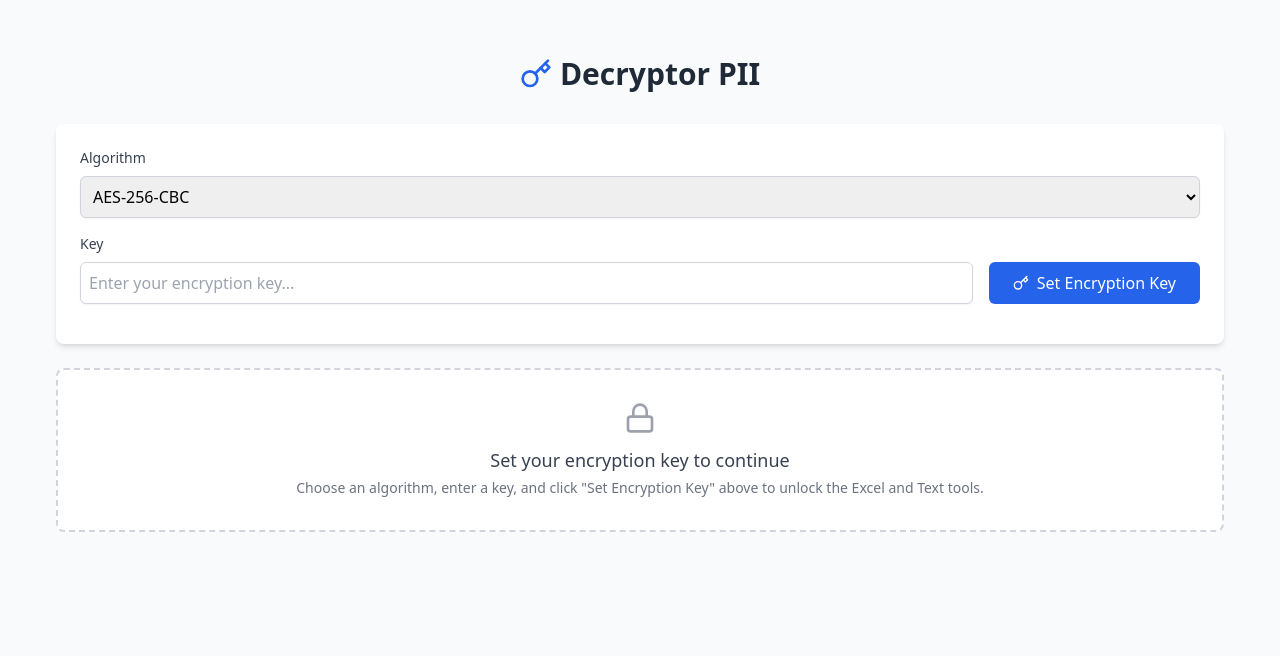
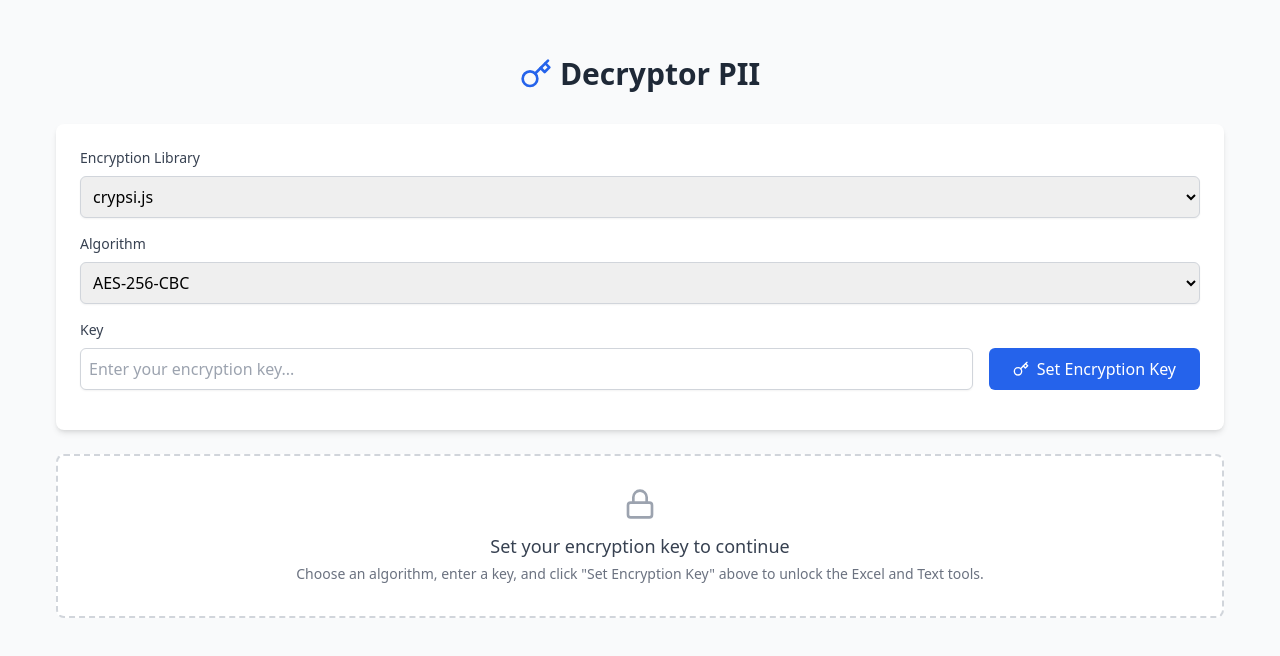
Before and after one commit to dikawebid/decryptor-pii, a React (Vite) app: page / in a window 1280 px wide. Shown: the top 656 px of the page. Built offline with nearby package versions, Linux system fonts and the light colour scheme.

Commit message:
feat: implement support for multiple encryption providers (crypsi and pii-cyclops)

```diff
--- a/package.json
+++ b/package.json
@@ -16,6 +16,7 @@
     "file-saver": "^2.0.5",
     "jszip": "^3.10.1",
     "lucide-react": "^0.344.0",
+    "pii-cyclops": "^1.1.2",
     "react": "^18.3.1",
     "react-dom": "^18.3.1",
     "react-dropzone": "^14.2.3",
@@ -31,12 +32,12 @@
     "eslint": "^9.9.1",
     "eslint-plugin-react-hooks": "^5.1.0-rc.0",
     "eslint-plugin-react-refresh": "^0.4.11",
+    "gh-pages": "^5.0.0",
     "globals": "^15.9.0",
     "postcss": "^8.4.35",
     "tailwindcss": "^3.4.1",
     "typescript": "^5.5.3",
     "typescript-eslint": "^8.3.0",
-    "vite": "^5.4.2",
-    "gh-pages": "^5.0.0"
+    "vite": "^5.4.2"
   }
 }
--- a/src/App.tsx
+++ b/src/App.tsx
@@ -10,13 +10,22 @@ function App() {
 	const [activeTab, setActiveTab] = useState<TabId>('excel');
 	const crypto = useCrypto();
 	const {
+		provider,
 		algorithm,
 		encryptionKey,
 		isSetEncryptionKey,
 		setAlgorithm,
+		setProvider,
 		setEncryptionKey,
 		setIsSetEncryptionKey,
 	} = crypto;
+
+	const handleProviderChange = (value: 'crypsi' | 'pii-cyclops') => {
+		setProvider(value);
+		// Providers are incompatible, so clear any stale key from the other library.
+		setEncryptionKey('');
+		setIsSetEncryptionKey(false);
+	};
 
 	return (
 		<div className="min-h-screen bg-gray-50 p-8">
@@ -28,9 +37,11 @@ function App() {
 
 				{/* Configuration — shown first, above the tabs, shared by both tools */}
 				<AlgorithmKeyConfig
+					provider={provider}
 					algorithm={algorithm}
 					encryptionKey={encryptionKey}
 					isSetEncryptionKey={isSetEncryptionKey}
+					onProviderChange={handleProviderChange}
 					onAlgorithmChange={setAlgorithm}
 					onEncryptionKeyChange={setEncryptionKey}
 					onToggleEncryptionKey={() => setIsSetEncryptionKey(!isSetEncryptionKey)}
--- a/src/components/AlgorithmKeyConfig.tsx
+++ b/src/components/AlgorithmKeyConfig.tsx
@@ -1,4 +1,5 @@
 import { Key } from 'lucide-react';
+import type { CryptoProviderName } from '../lib/crypto';
 
 const ALGORITHM_OPTIONS = [
 	{ value: 'aes-128-cbc', label: 'AES-128-CBC' },
@@ -7,25 +8,55 @@ const ALGORITHM_OPTIONS = [
 	{ value: 'aes-256-gcm', label: 'AES-256-GCM' },
 ];
 
+const PROVIDER_OPTIONS: { value: CryptoProviderName; label: string }[] = [
+	{ value: 'crypsi', label: 'crypsi.js' },
+	{ value: 'pii-cyclops', label: 'pii-cyclops' },
+];
+
 interface AlgorithmKeyConfigProps {
+	provider: CryptoProviderName;
 	algorithm: string;
 	encryptionKey: string;
 	isSetEncryptionKey: boolean;
+	onProviderChange: (value: CryptoProviderName) => void;
 	onAlgorithmChange: (value: string) => void;
 	onEncryptionKeyChange: (value: string) => void;
 	onToggleEncryptionKey: () => void;
 }
 
 function AlgorithmKeyConfig({
+	provider,
 	algorithm,
 	encryptionKey,
 	isSetEncryptionKey,
+	onProviderChange,
 	onAlgorithmChange,
 	onEncryptionKeyChange,
 	onToggleEncryptionKey,
 }: AlgorithmKeyConfigProps) {
 	return (
 		<div className="bg-white rounded-lg shadow-md p-6 mb-6">
+			<div className="mb-4">
+				<label htmlFor="provider" className="block text-sm font-medium text-gray-700 mb-2">
+					Encryption Library
+				</label>
+				<div className="flex gap-4">
+					<select
+						id="provider"
+						disabled={isSetEncryptionKey}
+						value={provider}
+						onChange={(e) => onProviderChange(e.target.value as CryptoProviderName)}
+						className="flex-1 rounded-md border-gray-300 shadow-sm focus:border-blue-500 focus:ring-blue-500 p-2 border"
+					>
+						{PROVIDER_OPTIONS.map((option) => (
+							<option key={option.value} value={option.value}>
+								{option.label}
+							</option>
+						))}
+					</select>
+				</div>
+			</div>
+			{provider === 'crypsi' ? (
 				<div className="mb-4">
 					<label htmlFor="algorithm" className="block text-sm font-medium text-gray-700 mb-2">
 						Algorithm
@@ -46,6 +77,17 @@ function AlgorithmKeyConfig({
 						</select>
 					</div>
 				</div>
+			) : (
+				<div className="mb-4">
+					<label className="block text-sm font-medium text-gray-700 mb-2">Algorithm</label>
+					<div className="flex gap-4">
+						<p className="flex-1">AES-CBC (fixed)</p>
+					</div>
+					<p className="text-xs text-gray-500 mt-1">
+						pii-cyclops uses a fixed AES-CBC algorithm.
+					</p>
+				</div>
+			)}
 			<div className="mb-4">
 				<label htmlFor="key" className="block text-sm font-medium text-gray-700 mb-2">
 					Key
--- a/src/hooks/useCrypto.ts
+++ b/src/hooks/useCrypto.ts
@@ -1,67 +1,43 @@
 import { useState } from 'react';
-import { aes } from 'crypsi.js';
+import { getCryptoProvider } from '../lib/crypto';
+import type { CryptoProviderName } from '../lib/crypto';
 
 export interface CryptoApi {
 	algorithm: string;
+	provider: CryptoProviderName;
 	encryptionKey: string;
 	isSetEncryptionKey: boolean;
 	encryptAes: (str: string) => Promise<string>;
 	decryptAes: (str: string) => Promise<string>;
 	setAlgorithm: (value: string) => void;
+	setProvider: (value: CryptoProviderName) => void;
 	setEncryptionKey: (value: string) => void;
 	setIsSetEncryptionKey: (value: boolean | ((prev: boolean) => boolean)) => void;
 }
 
 export function useCrypto(): CryptoApi {
-	const [algorithm, setAlgorithm] = useState("aes-256-cbc");
-	const [encryptionKey, setEncryptionKey] = useState("");
+	const [algorithm, setAlgorithm] = useState('aes-256-cbc');
+	const [provider, setProvider] = useState<CryptoProviderName>('crypsi');
+	const [encryptionKey, setEncryptionKey] = useState('');
 	const [isSetEncryptionKey, setIsSetEncryptionKey] = useState(false);
 
 	async function decryptAes(str: string): Promise<string> {
-		try {
-			const decoder = new TextDecoder();
-			let decrypted = await aes.decryptWithAes256Cbc(encryptionKey, str);
-
-			if (algorithm === "aes-128-cbc") {
-				decrypted = await aes.decryptWithAes128Cbc(encryptionKey, str);
-			} else if (algorithm === "aes-128-gcm") {
-				decrypted = await aes.decryptWithAes128Gcm(encryptionKey, str);
-			} else if (algorithm === "aes-256-gcm") {
-				decrypted = await aes.decryptWithAes256Gcm(encryptionKey, str);
-			}
-
-			return decoder.decode(decrypted).toString();
-		} catch (error) {
-			return str;
-		}
+		return getCryptoProvider(provider, { algorithm, encryptionKey }).decrypt(str, encryptionKey);
 	}
 
 	async function encryptAes(str: string): Promise<string> {
-		try {
-			let encrypted = await aes.encryptWithAes256Cbc(encryptionKey, str);
-
-			if (algorithm === "aes-128-cbc") {
-				encrypted = await aes.encryptWithAes128Cbc(encryptionKey, str);
-			} else if (algorithm === "aes-128-gcm") {
-				encrypted = await aes.encryptWithAes128Gcm(encryptionKey, str);
-			} else if (algorithm === "aes-256-gcm") {
-				encrypted = await aes.encryptWithAes256Gcm(encryptionKey, str);
-			}
-
-			return encrypted;
-		} catch (error) {
-			console.error('Encryption error:', error);
-			return str;
-		}
+		return getCryptoProvider(provider, { algorithm, encryptionKey }).encrypt(str, encryptionKey);
 	}
 
 	return {
 		algorithm,
+		provider,
 		encryptionKey,
 		isSetEncryptionKey,
 		encryptAes,
 		decryptAes,
 		setAlgorithm,
+		setProvider,
 		setEncryptionKey,
 		setIsSetEncryptionKey,
 	};
--- /dev/null
+++ b/src/lib/crypto/index.ts
@@ -0,0 +1,20 @@
+import type { CryptoProvider, CryptoProviderName } from './types';
+import { createCrypsiProvider } from './providers/crypsi';
+import { createPiiCyclopsProvider } from './providers/piiCyclops';
+
+export type { CryptoProvider, CryptoProviderName } from './types';
+
+interface GetCryptoProviderOptions {
+	algorithm: string;
+	encryptionKey: string;
+}
+
+export function getCryptoProvider(
+	providerName: CryptoProviderName,
+	{ algorithm, encryptionKey }: GetCryptoProviderOptions,
+): CryptoProvider {
+	if (providerName === 'pii-cyclops') {
+		return createPiiCyclopsProvider();
+	}
+	return createCrypsiProvider(algorithm, encryptionKey);
+}
--- /dev/null
+++ b/src/lib/crypto/providers/crypsi.ts
@@ -0,0 +1,49 @@
+import { aes } from 'crypsi.js';
+import type { CryptoProvider } from '../types';
+
+export function createCrypsiProvider(algorithm: string, encryptionKey: string): CryptoProvider {
+	async function decrypt(str: string): Promise<string> {
+		try {
+			const decoder = new TextDecoder();
+			let decrypted = await aes.decryptWithAes256Cbc(encryptionKey, str);
+
+			if (algorithm === 'aes-128-cbc') {
+				decrypted = await aes.decryptWithAes128Cbc(encryptionKey, str);
+			} else if (algorithm === 'aes-128-gcm') {
+				decrypted = await aes.decryptWithAes128Gcm(encryptionKey, str);
+			} else if (algorithm === 'aes-256-gcm') {
+				decrypted = await aes.decryptWithAes256Gcm(encryptionKey, str);
+			}
+
+			return decoder.decode(decrypted).toString();
+		} catch (error) {
+			return str;
+		}
+	}
+
+	async function encrypt(str: string): Promise<string> {
+		try {
+			let encrypted = await aes.encryptWithAes256Cbc(encryptionKey, str);
+
+			if (algorithm === 'aes-128-cbc') {
+				encrypted = await aes.encryptWithAes128Cbc(encryptionKey, str);
+			} else if (algorithm === 'aes-128-gcm') {
+				encrypted = await aes.encryptWithAes128Gcm(encryptionKey, str);
+			} else if (algorithm === 'aes-256-gcm') {
+				encrypted = await aes.encryptWithAes256Gcm(encryptionKey, str);
+			}
+
+			return encrypted;
+		} catch (error) {
+			console.error('Encryption error:', error);
+			return str;
+		}
+	}
+
+	return {
+		name: 'crypsi',
+		label: 'crypsi.js',
+		encrypt,
+		decrypt,
+	};
+}
--- /dev/null
+++ b/src/lib/crypto/providers/piiCyclops.ts
@@ -0,0 +1,28 @@
+import { encryptText, decryptText } from 'pii-cyclops';
+import type { CryptoProvider } from '../types';
+
+/**
+ * pii-cyclops uses a fixed AES-CBC (CryptoJS AES default) with Base64 output.
+ * Note: decrypting a non-pii-cyclops ciphertext (e.g. crypsi output) will throw,
+ * so we return the input unchanged on failure to keep Excel column detection safe.
+ */
+export function createPiiCyclopsProvider(): CryptoProvider {
+	async function encrypt(str: string, key: string): Promise<string> {
+		return encryptText(str, key).encrypted;
+	}
+
+	async function decrypt(str: string, key: string): Promise<string> {
+		try {
+			return decryptText(str, key);
+		} catch (error) {
+			return str;
+		}
+	}
+
+	return {
+		name: 'pii-cyclops',
+		label: 'pii-cyclops',
+		encrypt,
+		decrypt,
+	};
+}
--- /dev/null
+++ b/src/lib/crypto/types.ts
@@ -0,0 +1,8 @@
+export type CryptoProviderName = 'crypsi' | 'pii-cyclops';
+
+export interface CryptoProvider {
+	name: CryptoProviderName;
+	label: string;
+	encrypt: (str: string, key: string) => Promise<string>;
+	decrypt: (str: string, key: string) => Promise<string>;
+}
```
Also changed, not shown: 1 other file (tests, documents, lock files or other folders). Lines whose indentation alone changed are shown as unchanged.
